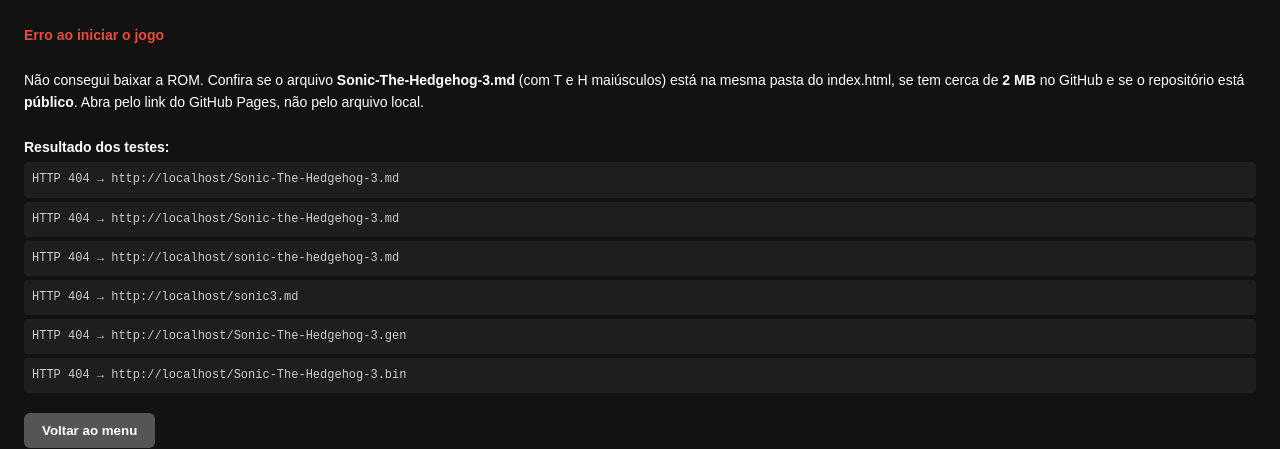
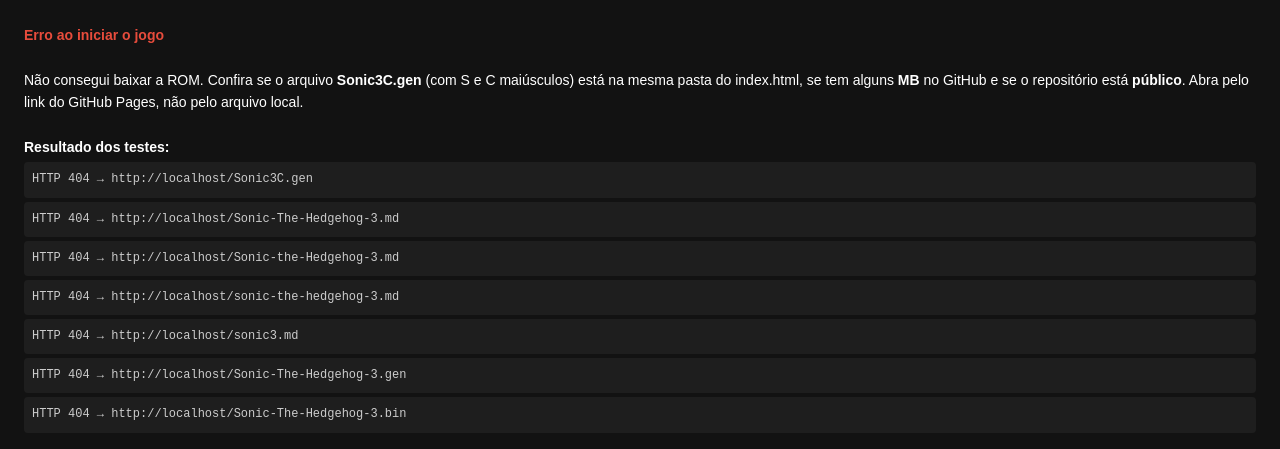
Before and after one commit to grupoplanejar2024-coder/Sonic-3-Mega-Drive, a plain HTML site: page index.html in a window 1280 px wide. Both pictures are taken after a click on the button "JOGAR AGORA". Shown: the top 449 px of the page. Drawn offline with Linux system fonts and the light colour scheme; no server answers.

Commit message:
Update index.html

```diff
--- a/index.html
+++ b/index.html
@@ -455,6 +455,7 @@
         /* ================== EMULADOR ================== */
         // A ROM é procurada nesta ordem; usa a primeira que responder corretamente.
         var ROM_CANDIDATES = [
+            'Sonic3C.gen',
             'Sonic-The-Hedgehog-3.md',
             'Sonic-the-Hedgehog-3.md',
             'sonic-the-hedgehog-3.md',
@@ -496,7 +497,7 @@
                     var type = (r.headers.get('content-type') || '').toLowerCase();
                     var size = parseInt(r.headers.get('content-length') || '0', 10);
                     if (type.indexOf('text/html') !== -1) { log.push('Retornou uma página HTML (não é a ROM) → ' + url); continue; }
-                    if (size && size < 500000) { log.push('Arquivo muito pequeno (' + size + ' bytes; a ROM tem ~2 MB) → ' + url); continue; }
+                    if (size && size < 500000) { log.push('Arquivo muito pequeno (' + size + ' bytes; uma ROM de Mega Drive tem vários MB) → ' + url); continue; }
                     return { url: url, log: log };
                 } catch (e) {
                     log.push('Falha de rede/CORS → ' + url);
@@ -517,8 +518,8 @@
 
             if (!found.url) {
                 showError(
-                    'Não consegui baixar a ROM. Confira se o arquivo <b>Sonic-The-Hedgehog-3.md</b> (com T e H maiúsculos) ' +
-                    'está na mesma pasta do index.html, se tem cerca de <b>2 MB</b> no GitHub ' +
+                    'Não consegui baixar a ROM. Confira se o arquivo <b>Sonic3C.gen</b> (com S e C maiúsculos) ' +
+                    'está na mesma pasta do index.html, se tem alguns <b>MB</b> no GitHub ' +
                     'e se o repositório está <b>público</b>. Abra pelo link do GitHub Pages, não pelo arquivo local.',
                     found.log
                 );
```
